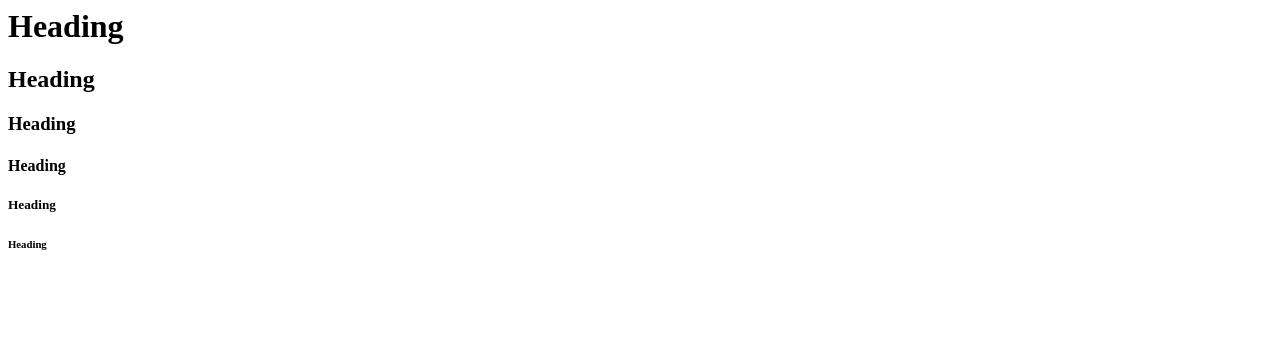
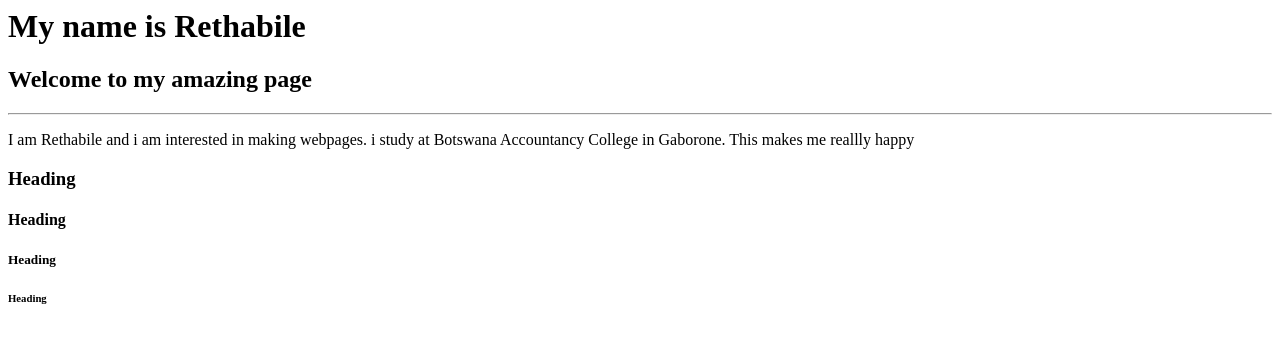
Before and after one commit to RethaKMakwati/hello-world, a plain HTML site: page index.html in a window 1280 px wide. Drawn offline with Linux system fonts and the light colour scheme.

Commit message:
Update index.html

```diff
--- a/index.html
+++ b/index.html
@@ -1,5 +1,7 @@
-<h1> Heading </h1>
-<h2> Heading </h2>
+<h1> My name is Rethabile </h1>
+<h2> Welcome to my amazing page </h2>
+<hr/>
+<p> I am Rethabile and i am interested in making webpages. i study at Botswana Accountancy College in Gaborone. This makes me reallly happy</p>
 <h3> Heading </h3>
 <h4> Heading </h4>
 <h5> Heading </h5>
```
